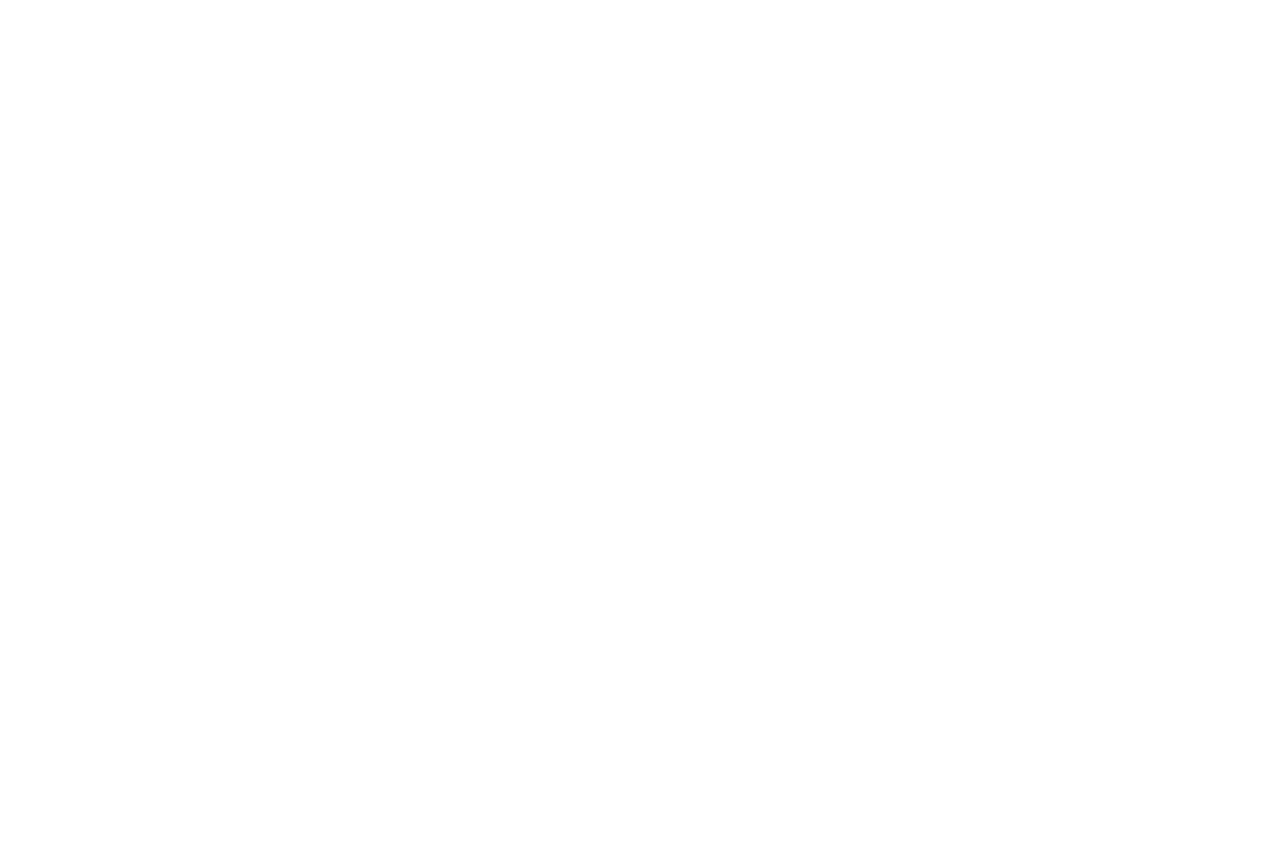
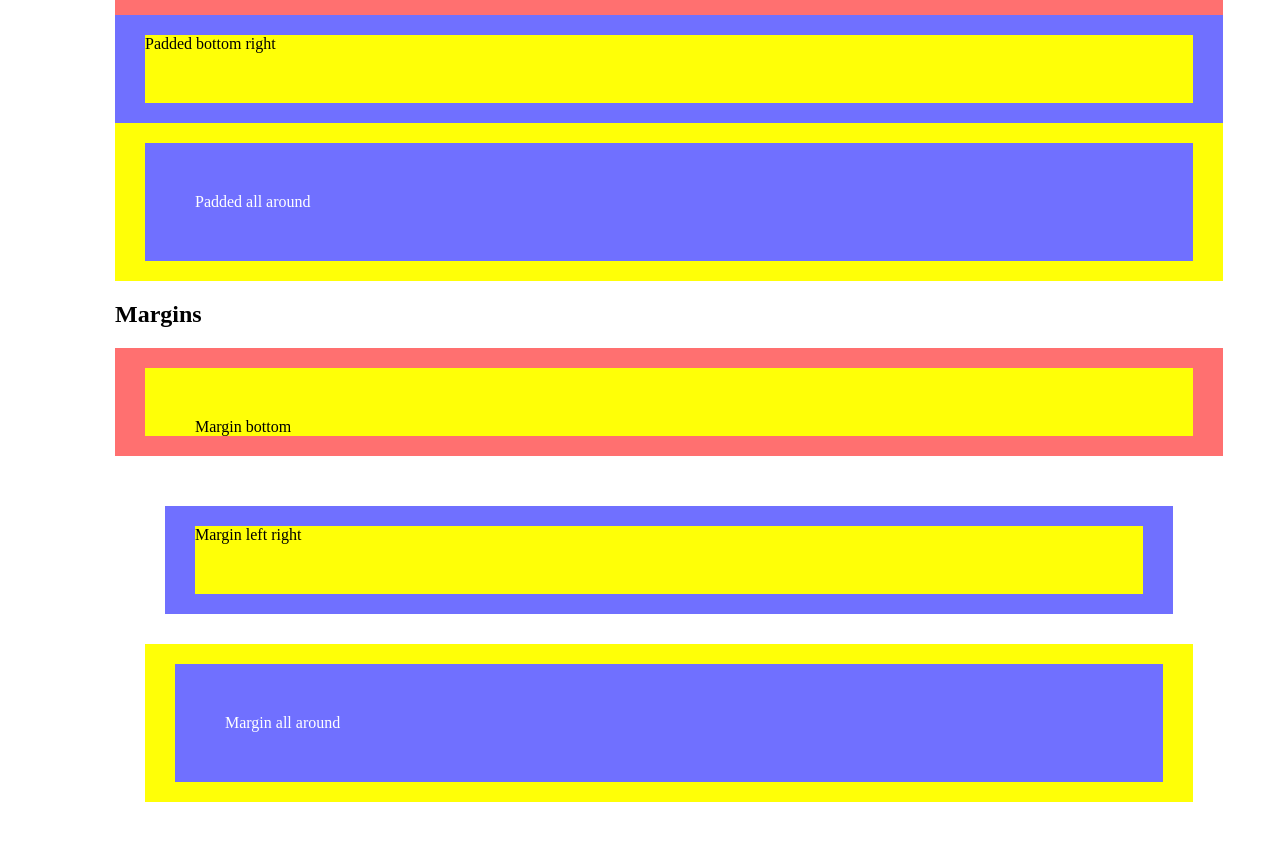
Before and after one commit to kushalkrishnappa/kambaz, a Next.js app: page /Labs/Lab2 in a window 1280 px wide. Shown: the part 1080-1921 px from the top of the page. Before the commit the page ends 947 px from the top, so only its background shows below. Built offline with nearby package versions, Linux system fonts and the light colour scheme.

Commit message:
- Styling an HTML Tag's Margins and Paddings with CSS

```diff
--- /dev/null
+++ b/app/Labs/Lab2/Margins.tsx
@@ -0,0 +1,35 @@
+export default function Margins() {
+  return (
+    <div id="wd-css-margins">
+      <h2>Margins</h2>
+      <div
+        className="wd-margin-bottom
+                    wd-padded-top-left
+                    wd-border-fat wd-border-red
+                    wd-border-solid
+                    wd-bg-color-yellow"
+      >
+        Margin bottom
+      </div>
+      <div
+        className="wd-margin-right-left
+                    wd-padded-bottom-right
+                    wd-border-fat wd-border-blue
+                    wd-border-solid
+                    wd-bg-color-yellow"
+      >
+        Margin left right
+      </div>
+      <div
+        className="wd-margin-all-around
+                    wd-padding-fat wd-border-fat
+                    wd-border-yellow
+                    wd-border-solid
+                    wd-bg-color-blue
+                    wd-fg-color-white"
+      >
+        Margin all around
+      </div>
+    </div>
+  );
+}
--- /dev/null
+++ b/app/Labs/Lab2/Padding.tsx
@@ -0,0 +1,28 @@
+export default function Padding() {
+  return (
+    <div id="wd-css-paddings">
+      <h2>Padding</h2>
+      <div
+        className="wd-padded-top-left wd-border-fat
+                    wd-border-red wd-border-solid
+                    wd-bg-color-yellow"
+      >
+        Padded top left
+      </div>
+      <div
+        className="wd-padded-bottom-right wd-border-fat
+                    wd-border-blue wd-border-solid
+                    wd-bg-color-yellow"
+      >
+        Padded bottom right
+      </div>
+      <div
+        className="wd-padding-fat wd-border-fat
+                    wd-border-yellow wd-border-solid
+                    wd-bg-color-blue wd-fg-color-white"
+      >
+        Padded all around
+      </div>
+    </div>
+  );
+}
--- a/app/Labs/Lab2/page.css
+++ b/app/Labs/Lab2/page.css
@@ -85,3 +85,28 @@
 .wd-border-blue {
   border-color: #7070ff;
 }
+
+/* padding */
+.wd-padded-top-left {
+  padding-top: 50px;
+  padding-left: 50px;
+}
+.wd-padded-bottom-right {
+  padding-bottom: 50px;
+  padding-right: 50px;
+}
+.wd-padding-fat {
+  padding: 50px;
+}
+
+/* margins */
+.wd-margin-bottom {
+  margin-bottom: 50px;
+}
+.wd-margin-right-left {
+  margin-left: 50px;
+  margin-right: 50px;
+}
+.wd-margin-all-around {
+  margin: 30px;
+}
--- a/app/Labs/Lab2/page.tsx
+++ b/app/Labs/Lab2/page.tsx
@@ -1,6 +1,8 @@
 import BackgroundColors from "./BackgroundColors";
 import Borders from "./Borders";
 import ForegroundColors from "./ForegroundColors";
+import Margins from "./Margins";
+import Padding from "./Padding";
 import "./page.css";
 
 export default function Lab2() {
@@ -69,6 +71,10 @@
       <BackgroundColors />
 
       <Borders />
+
+      <Padding />
+
+      <Margins />
     </div>
   );
 }
```
